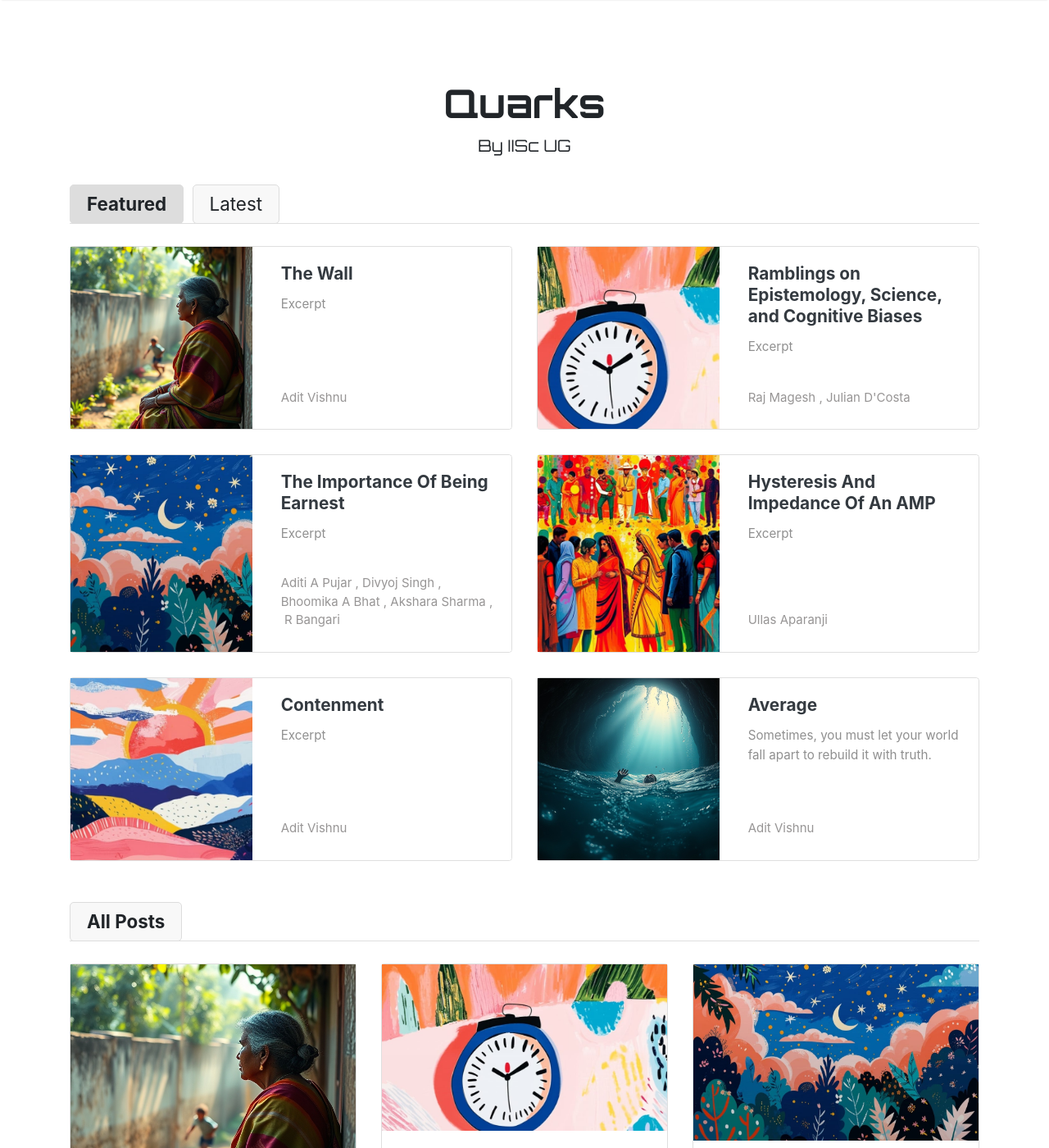
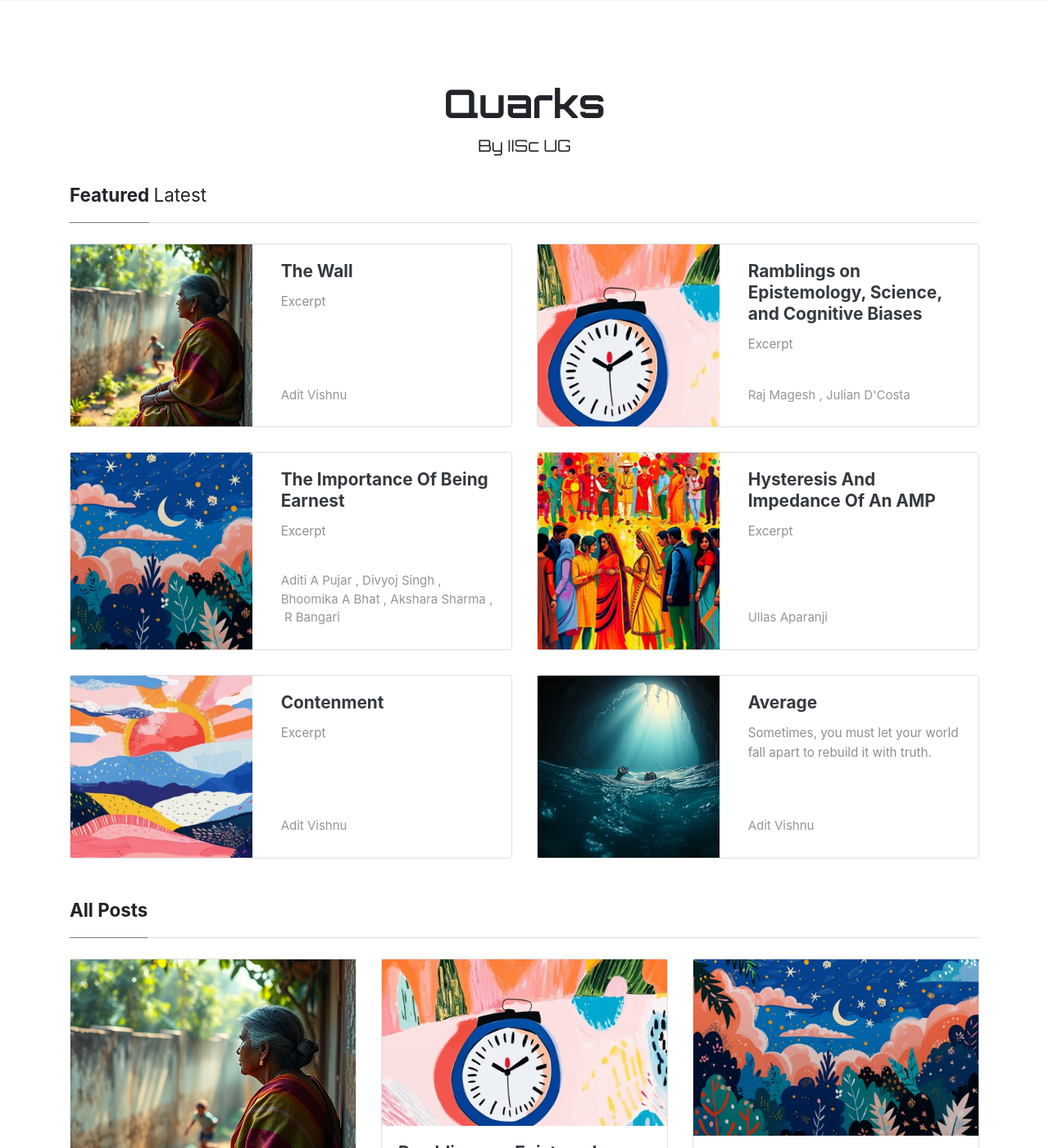
Before and after one commit to Quarks-IISc/blog, a Jekyll site: the page built from index.html, in a window 1280 px wide and 1400 px high. Shown: the whole window at 82% size. Built offline with Jekyll 4.4.1, drawn with Linux system fonts in a browser that asks for light colours; nearby versions of some CDN libraries; the list of posts is cut into pages by our own code.

Commit message:
CSS changes

```diff
--- a/assets/css/screen.css
+++ b/assets/css/screen.css
@@ -977,38 +977,45 @@
     font-size: 1.25rem;
 }
 
-/* Latest */
-.section-title h2 span {
-    cursor: pointer;
-    padding: 10px 20px;
-    border: 1px solid #ddd;
-    background-color: #f8f8f8;
-    margin-right: 5px;
-    border-radius: 5px;
-    transition: background-color 0.3s;
+/* Featured + Latest Style */
+.section-title h2 {
+    border-bottom: 1px solid rgba(0, 0, 0, .125);
+    margin-bottom: 25px;
+    font-weight: 700;
+    font-size: 1.4rem;
 }
 
+.section-title h2 span {
+    border-bottom: 1px solid rgba(0, 0, 0, .44); /* Add border for underline */
+    display: inline-block;
+    padding-bottom: 20px;
+    margin-bottom: -1px;
+    cursor: pointer;
+}
+
+/* Active Tab (Featured or Latest) */
 .section-title h2 span.active-tab {
-    background-color: #ddd;
     font-weight: bold;
+    border-color: rgba(0, 0, 0, .44); /* Darker border for active tab */
 }
 
 .section-title h2 span.inactive-tab {
-    background-color: #f8f8f8;
     font-weight: normal;
+    border-color: transparent; /* Remove the underline for inactive tabs */
 }
 
+/* Tabs Section */
 .tab-content {
     margin-top: 20px;
     display: none; /* Hide all sections by default */
 }
 
+/* Featured Section is visible by default */
 #featured-section {
-    display: block; /* Show featured section by default */
+    display: block;
 }
 
 /* Styling to ensure smooth transitions for the tabs */
 .tab-content {
     transition: all 0.3s ease-in-out;
 }
-/* Latest - over */
```
